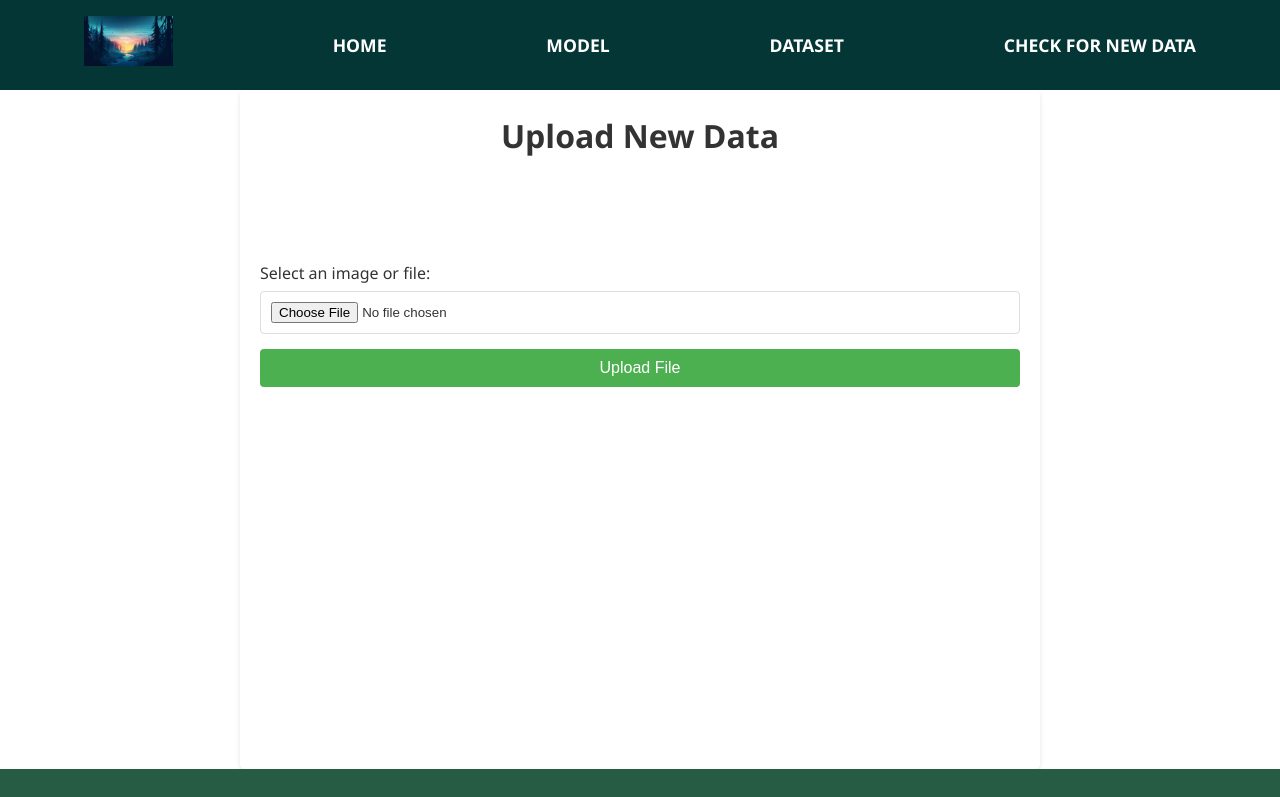
After one commit to shivamlth27/Krishi_ai, a Flask app: page /find in a window 1280 px wide. The commit adds this page. Shown: the top 797 px of the page. Run offline with Flask 3, Linux system fonts and the light colour scheme; grey boxes are pictures that could not be loaded.

Commit message:
added file add option

```diff
--- a/app.py
+++ b/app.py
@@ -1,4 +1,7 @@
 from flask import Flask, render_template
+import os
+from flask import request, redirect, url_for
+from werkzeug.utils import secure_filename
 
 app = Flask(__name__)
 
@@ -14,5 +17,35 @@ def model():
 def dataset():
     return render_template('dataset.html')
 
+@app.route('/find')
+def find():
+    return render_template('find.html')
+
+
+UPLOAD_FOLDER = 'uploads'
+ALLOWED_EXTENSIONS = {'png', 'jpg', 'jpeg', 'gif', 'pdf', 'doc', 'docx'}
+
+app.config['UPLOAD_FOLDER'] = UPLOAD_FOLDER
+
+def allowed_file(filename):
+    return '.' in filename and \
+           filename.rsplit('.', 1)[1].lower() in ALLOWED_EXTENSIONS
+
+@app.route('/upload', methods=['POST'])
+def upload_file():
+    if 'file' not in request.files:
+        return redirect(request.url)
+    file = request.files['file']
+    if file.filename == '':
+        return redirect(request.url)
+    if file and allowed_file(file.filename):
+        filename = secure_filename(file.filename)
+        if not os.path.exists(app.config['UPLOAD_FOLDER']):
+            os.makedirs(app.config['UPLOAD_FOLDER'])
+        file.save(os.path.join(app.config['UPLOAD_FOLDER'], filename))
+        return render_template('result.html')
+    return 'Invalid file type'
+
+
 if __name__ == '__main__':
     app.run(debug=True, port=5001)
--- a/static/css/home.css
+++ b/static/css/home.css
@@ -159,6 +159,7 @@ footer {
 	background-color: #275c44;
 	color: #b6d0c4;
 	padding: 3rem 0;
+	height: 200px;
 }
 
 .footer-content {
@@ -253,7 +254,7 @@ footer {
 }
 
 
-.model-details, .dataset-info {
+.dataset-info {
 	background-color: #e8f5e9; /* Light green background */
 	padding: 2rem;
 	margin: 2rem 0;
@@ -261,13 +262,46 @@ footer {
 	box-shadow: 0 4px 6px rgba(0, 0, 0, 0.1);
 }
 
-.model-details h2, .dataset-info h2 {
+.dataset-info h2 {
 	color: #2e7d32;
 	font-size: 1.8rem;
 	margin-bottom: 1rem;
 	border-bottom: 2px solid #4caf50;
 	padding-bottom: 0.5rem;
 }
+
+.model-details {
+	background-color: #e3f2fd; /* Light blue background */
+	padding: 2rem;
+	margin: 2rem 0;
+	border-radius: 10px;
+	box-shadow: 0 4px 6px rgba(0, 0, 0, 0.1);
+}
+
+.model-details h2 {
+	color: #0288d1; /* Dark blue text */
+	font-size: 1.8rem;
+	margin-bottom: 1rem;
+	border-bottom: 2px solid #03a9f4; /* Lighter blue border */
+	padding-bottom: 0.5rem;
+}
+/*
+.dataset-info {
+	background-color: #fff3e0;
+	padding: 2rem;
+	margin: 2rem 0;
+	border-radius: 10px;
+	box-shadow: 0 4px 6px rgba(0, 0, 0, 0.1);
+}
+
+.dataset-info h2 {
+	color: #f57c00;
+	font-size: 1.8rem;
+	margin-bottom: 1rem;
+	border-bottom: 2px solid #ff9800;
+	padding-bottom: 0.5rem;
+} */
+
 
 .contribution-list {
 	list-style-type: none;
--- a/templates/dataset.html
+++ b/templates/dataset.html
@@ -14,9 +14,10 @@
             <div class="logo">
                 <img src="{{ url_for('static', filename='img/pro.png') }}" alt="Krishi.ai Logo">
             </div>
-            <a href="#">HOME</a>
+            <a href="/">HOME</a>
             <a href="/model">MODEL</a>
             <a href="/dataset">DATASET</a>
+            <a href="/find">CHECK FOR NEW DATA</a>
         </nav>
     </header>
     <div class="container">
--- /dev/null
+++ b/templates/find.html
@@ -0,0 +1,112 @@
+<!DOCTYPE html>
+<html lang="en">
+<head>
+    <meta charset="UTF-8">
+    <meta name="viewport" content="width=device-width, initial-scale=1.0">
+    <title>Krishi.ai - Intelligent Plant Disease Recognition</title>
+    <link rel="stylesheet" href="{{ url_for('static', filename='css/home.css') }}">
+    <style>
+        /* body {
+            font-family: Arial, sans-serif;
+            line-height: 1.6;
+            margin: 0;
+            padding: 20px;
+            background-color: #f4f4f4;
+        } */
+        .container1 {
+            max-width: 800px;
+            height: 679px;
+            margin: 0 auto;
+            background-color: #fff;
+            padding: 20px;
+            border-radius: 5px;
+            box-shadow: 0 2px 5px rgba(0,0,0,0.1);
+        }
+
+        h1 {
+            color: #333;
+            text-align: center;
+        }
+        form {
+            margin-top: 100px;
+        }
+        .form-group {
+            margin-bottom: 15px;
+        }
+        label {
+            display: block;
+            margin-bottom: 5px;
+        }
+        input[type="file"] {
+            display: block;
+            width: 100%;
+            padding: 10px;
+            border: 1px solid #ddd;
+            border-radius: 4px;
+            box-sizing: border-box;
+        }
+        button {
+            display: block;
+            width: 100%;
+            padding: 10px;
+            background-color: #4CAF50;
+            color: white;
+            border: none;
+            border-radius: 4px;
+            cursor: pointer;
+            font-size: 16px;
+        }
+        button:hover {
+            background-color: #45a049;
+        }
+
+    </style>
+</head>
+<body>
+    <header>
+        <nav class="container">
+            <div class="logo">
+                <img src="{{ url_for('static', filename='img/pro.png') }}" alt="Krishi.ai Logo">
+            </div>
+            <a href="/">HOME</a>
+            <a href="/model">MODEL</a>
+            <a href="/dataset">DATASET</a>
+            <a href="/find">CHECK FOR NEW DATA</a>
+        </nav>
+    </header>
+
+    <div class="container1">
+        <h1>Upload New Data</h1>
+        <form action="/upload" method="POST" enctype="multipart/form-data">
+            <div class="form-group">
+                <label for="file">Select an image or file:</label>
+                <input type="file" id="file" name="file" accept="image/*,.pdf,.doc,.docx" required>
+            </div>
+            <button type="submit">Upload File</button>
+        </form>
+    </div>
+
+    <footer>
+        <div class="container">
+            <div class="footer-content">
+                <div class="footer-logo">
+                    <img src="img/logo.png" alt="Krishi.ai Logo">
+                    <p>Intelligent Plant Disease Recognition</p>
+                </div>
+                <div class="footer-links">
+                    <a href="#">IIT BHILAI</a>
+                    <a href="#">Krishi.ai</a>
+                </div>
+                <div class="footer-contact">
+                    <p>Phone: 9310808926</p>
+                    <p>Address: IIT BHILAI</p>
+                    <p>Email: ayushkum@iitbhilai.ac.in</p>
+                </div>
+            </div>
+            <p class="copyright">Copyright © All Rights Reserved</p>
+        </div>
+    </footer>
+</body>
+</html>
+</body>
+</html>
```
Also changed, not shown: templates/main.html (+17 -1 lines), templates/model.html (+41 -6 lines), uploads/Screenshot_from_2024-09-05_10-38-32.png (added).
